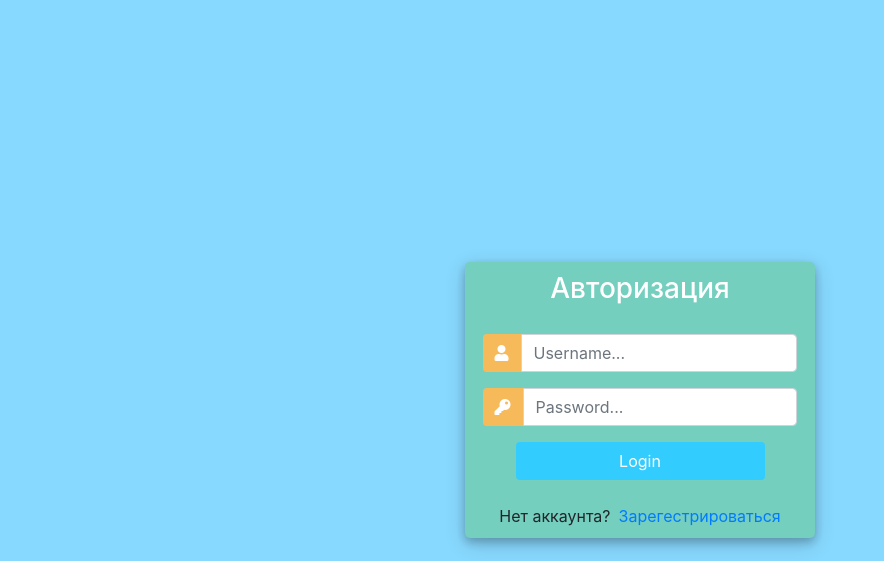
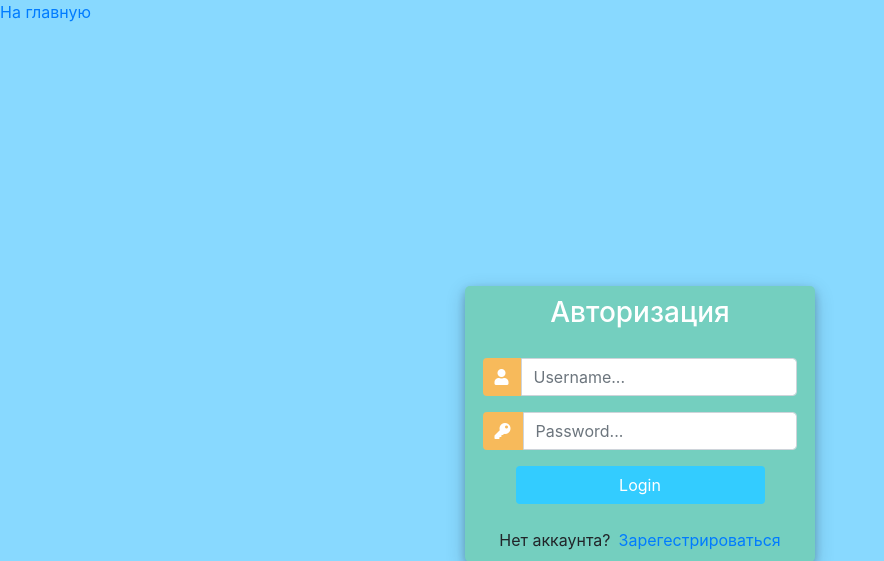
Before and after one commit to 97Dmitry/my-first-blog, a Django app: page /sing_in/ in a window 1280 px wide. Shown: the top 561 px of the page, without its empty margins (0-884 px from the left). Run offline with Django 3.2, Linux system fonts and the light colour scheme; some libraries are stand-ins or nearby versions.

Commit message:
Fixed bugs

```diff
--- a/blog/templates/blog/about_blogs.html
+++ b/blog/templates/blog/about_blogs.html
@@ -8,6 +8,9 @@
     <meta charset="UTF-8">
     <title>Информация об блогах</title>
 </head>
+        <div class="home">
+            <a href="{% url 'home' %}">На главную</a>
+        </div>
 <body>
     <h3>Тестовый сайт, созданный с целью обучения программированию</h3>
     <p>Вся информация в постах на этом сайте взята с открытых источников</p>
--- a/blog/templates/blog/by_rubric.html
+++ b/blog/templates/blog/by_rubric.html
@@ -40,6 +40,9 @@
                 <a href="{% url 'logout' %}">Выйти</a>
             {% endif %}
         </div>
+        <div class="home">
+            <a href="{% url 'home' %}">На главную</a>
+        </div>
     </div>
 <body>
     <p>Всего записей в категории {{ current_rubric }}: {{ count_posts }} </p>
--- a/blog/templates/blog/post_detail.html
+++ b/blog/templates/blog/post_detail.html
@@ -31,6 +31,9 @@
                 <a href="{% url 'logout' %}">Выйти</a>
             {% endif %}
         </div>
+        <div class="home">
+                <a href="{% url 'home' %}">На главную</a>
+        </div>
     <body>
                 <div class="post">
             {% if post.published_date %}
--- a/registration/templates/authorization/sing_in.html
+++ b/registration/templates/authorization/sing_in.html
@@ -9,6 +9,9 @@
 	<link rel="stylesheet" href="https://use.fontawesome.com/releases/v5.6.1/css/all.css" integrity="sha384-gfdkjb5BdAXd+lj+gudLWI+BXq4IuLW5IT+brZEZsLFm++aCMlF1V92rMkPaX4PP" crossorigin="anonymous">
     <link rel="stylesheet" href="{% static '/css/authorization.css' %}" type="text/css">
 </head>
+	<div class="home">
+		<a href="{% url 'home' %}">На главную</a>
+	</div>
 <body>
 	<div class="container h-100">
 		<div class="d-flex justify-content-center h-100">
--- a/registration/templates/registration/sing_up.html
+++ b/registration/templates/registration/sing_up.html
@@ -9,6 +9,9 @@
 	<link rel="stylesheet" href="https://use.fontawesome.com/releases/v5.6.1/css/all.css" integrity="sha384-gfdkjb5BdAXd+lj+gudLWI+BXq4IuLW5IT+brZEZsLFm++aCMlF1V92rMkPaX4PP" crossorigin="anonymous">
     <link rel="stylesheet" href="{% static '/css/registration.css' %}" type="text/css">
 </head>
+	<div class="home">
+        <a href="{% url 'home' %}">На главную</a>
+	</div>
 <body>
 	<div class="container h-100">
 		<div class="d-flex justify-content-center h-100">
```
